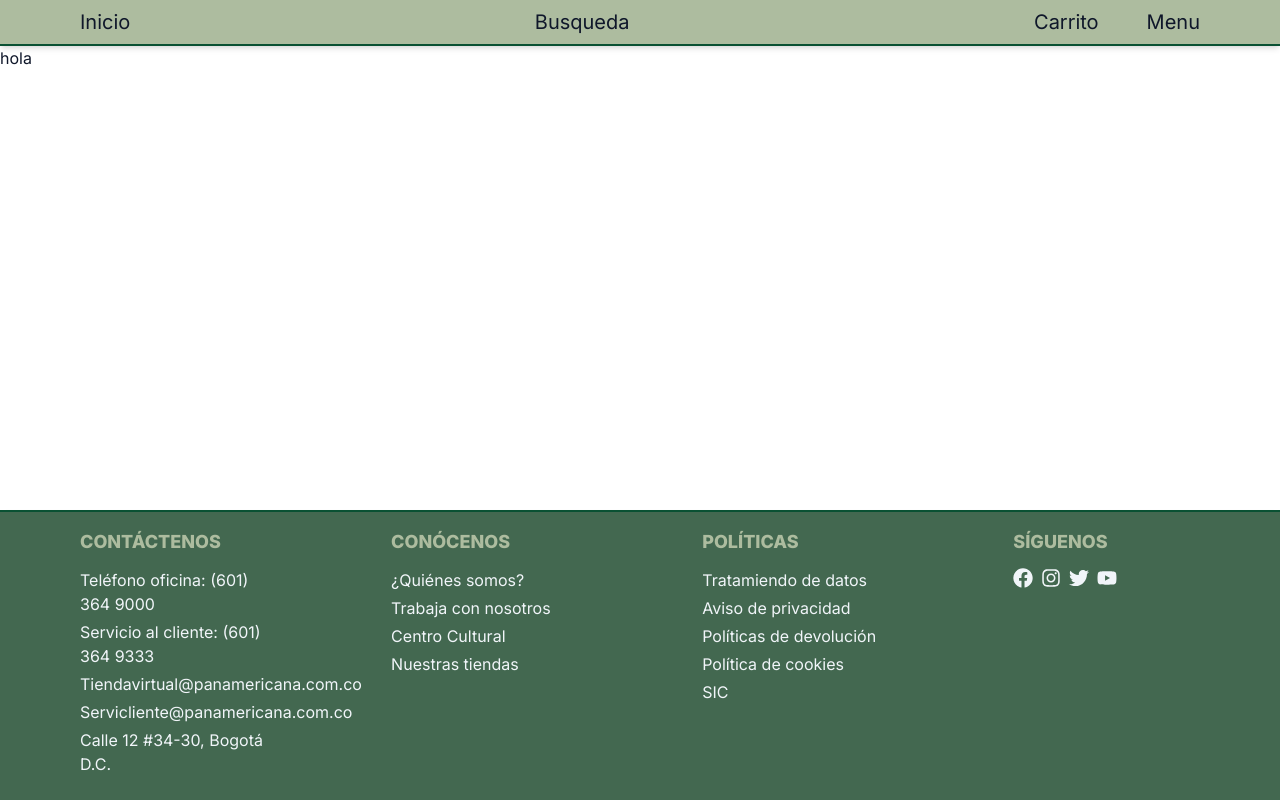
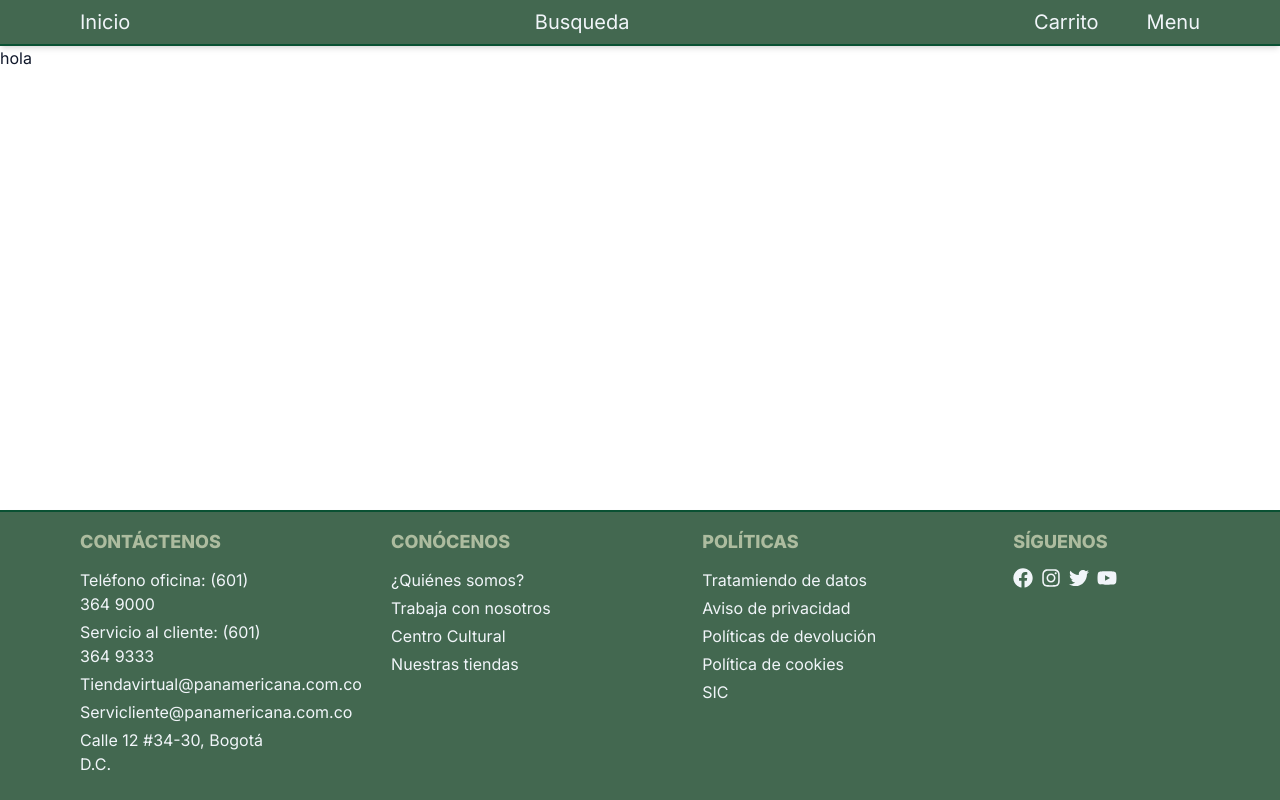
Before and after one commit to C0SS10/Papeleria, a Next.js app: page / in a window 1280 px wide. Built offline with nearby package versions, Linux system fonts and the light colour scheme.

Commit message:
Update Navbar component styling 🎨

```diff
--- a/src/app/components/Navbar.tsx
+++ b/src/app/components/Navbar.tsx
@@ -3,8 +3,8 @@ import { Section } from "./Section";
 
 export default function Navbar() {
   return (
-    <section className="sticky top-0 w-full bg-pistachio-200 z-8 shadow-md border-pistachio-900 border-b-2">
-      <article className="py-2 text-xl">
+    <section className="sticky top-0 w-full bg-pistachio-400 z-8 shadow-md border-pistachio-900 border-b-2">
+      <article className="py-2 text-xl text-slate-100">
         <Section >
           <div className="flex items-center justify-between gap-2 md:gap-0">
             <Link href="/">Inicio</Link>
```
